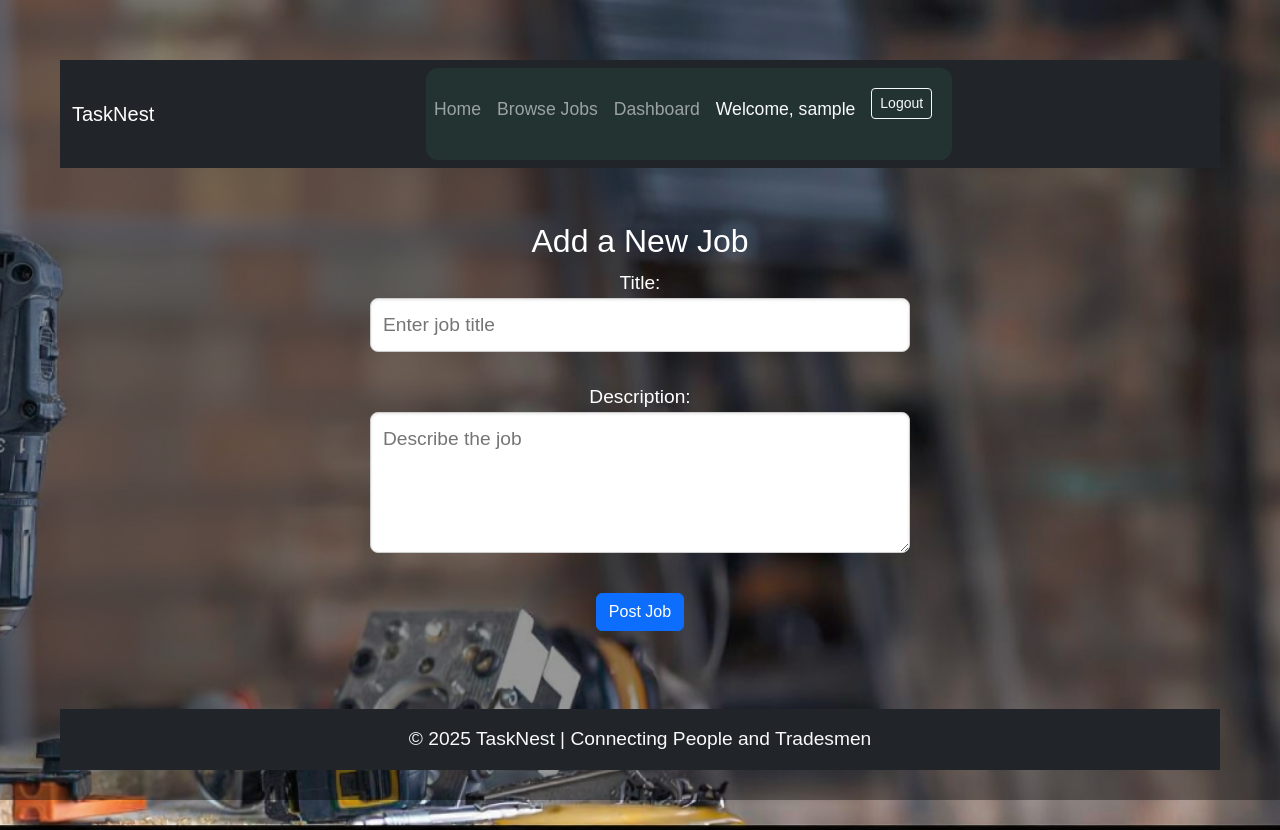
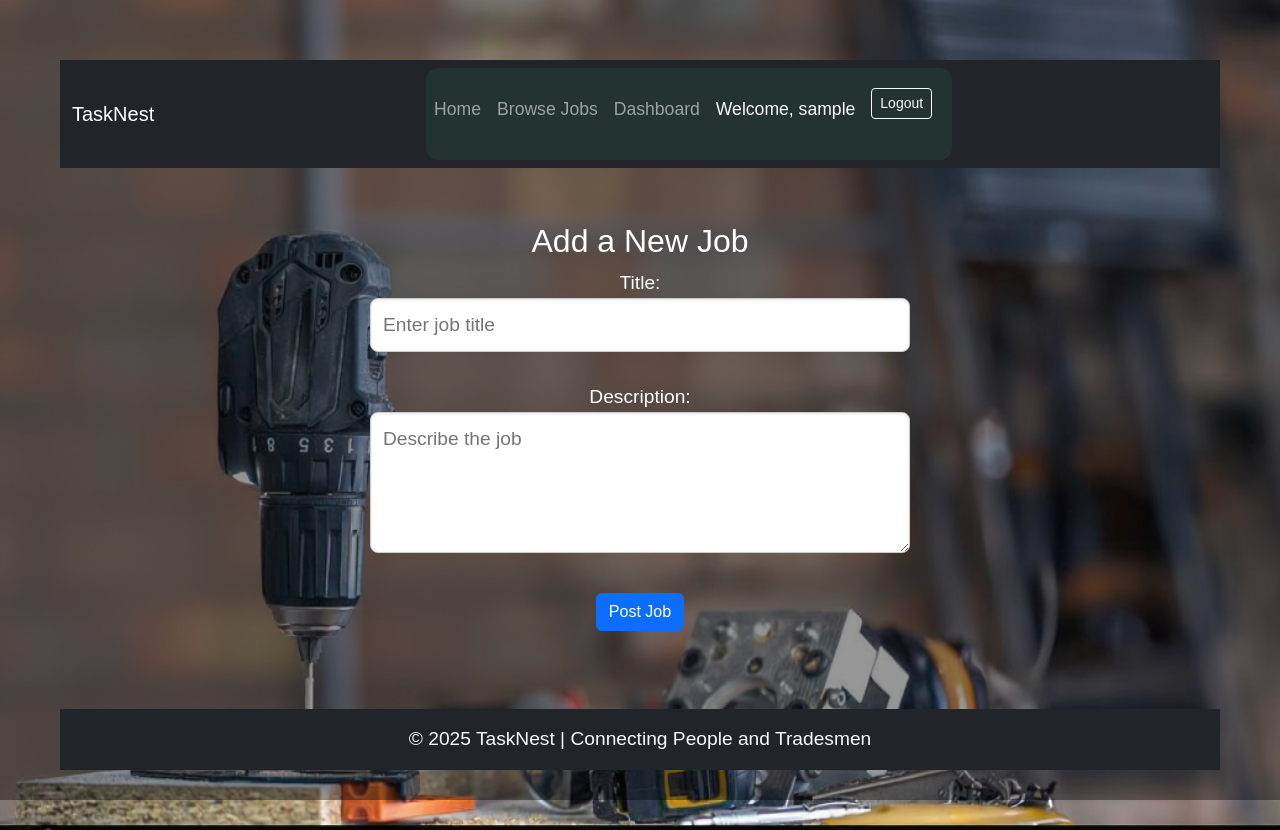
Before and after one commit to Tafari-K/tasknest, a Django app: page /add-job/ in a window 1280 px wide. Run offline with Django 5.2, Linux system fonts and the light colour scheme; the visitor is signed in with stand-in values (Sample User, id 1).

Commit message:
update styling

```diff
--- a/static/core/css/style.css
+++ b/static/core/css/style.css
@@ -2,13 +2,19 @@ body {
     font-family: 'Poppins', sans-serif;
     background-image: url('/static/images/tasknest_hero_image.png');
     background-size: cover;
-    background-position: center;
+    background-position: center center
     background-repeat: no-repeat;
     background-attachment: scroll;
     color: white;
     text-align: center;
     padding: 60px;
+    display: flex;
+    flex-direction: column;
 }
+
+main{
+ padding: 80px;
+ }
 
 body::before {
     content: "";
--- a/templates/base.html
+++ b/templates/base.html
@@ -59,7 +59,9 @@
 
     <!-- Main Content Area -->
     <main class="container mt-4">
+      <div class="page-background">
         {% block content %}{% endblock %}
+      </div>
     </main>
 
     <!-- Footer -->
```
